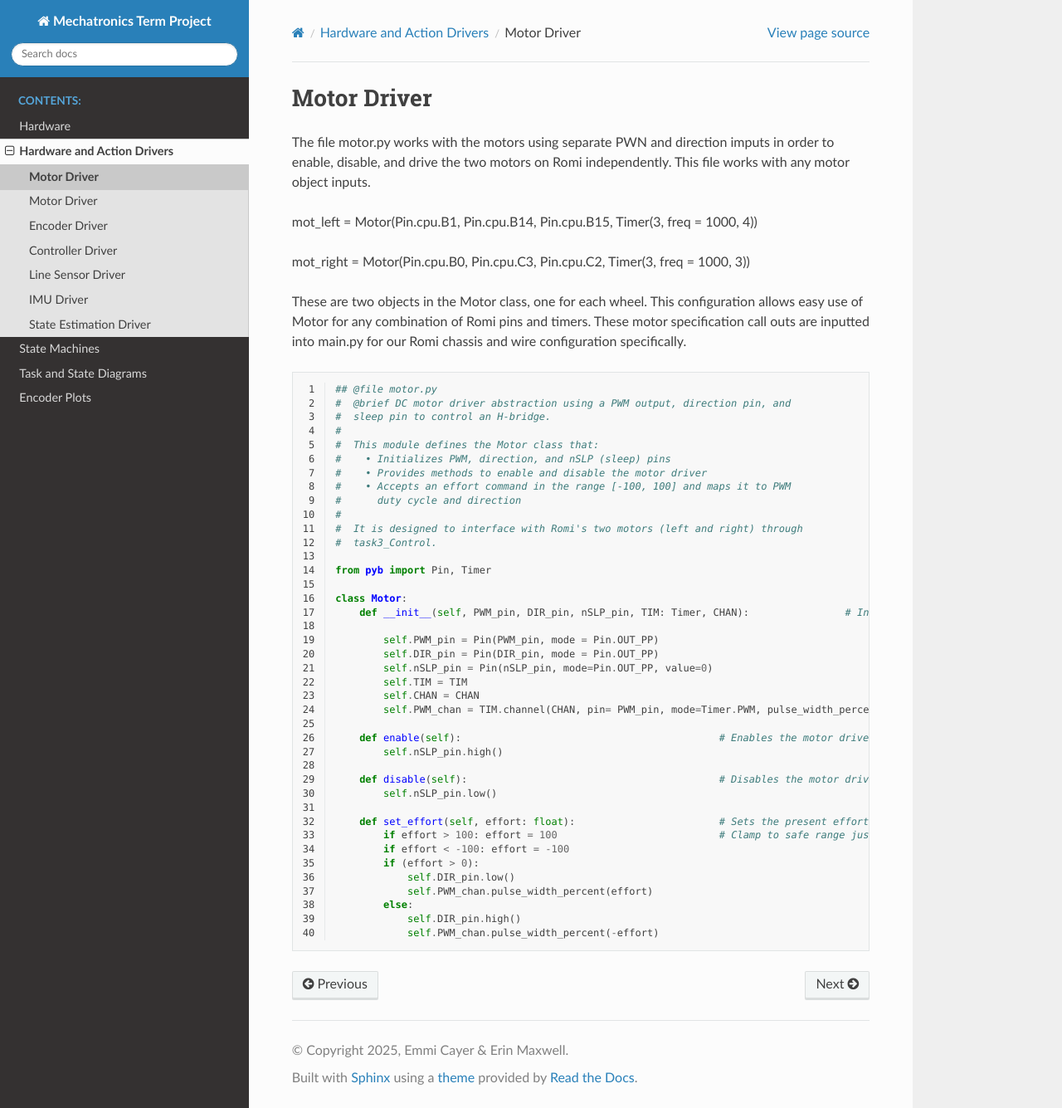
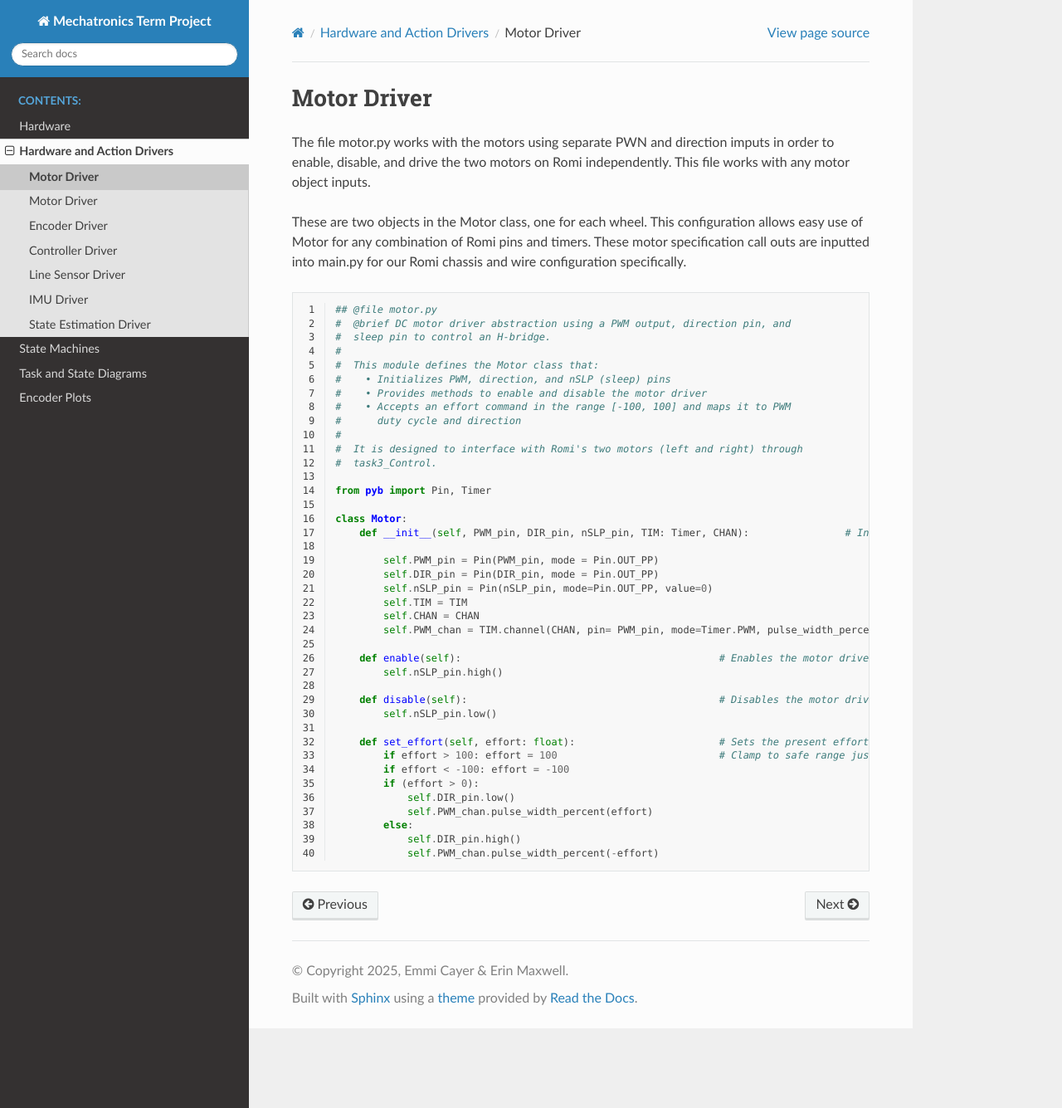
Before and after one commit to emmicayer/Mechatronics-Repository, a Sphinx documentation site: the page built from docs/motor.rst, in a window 1280 px wide and 1335 px high. Shown: the whole window at 83% size. Built offline with Sphinx 7.4.7 and the Read the Docs theme 3.1.0, drawn with Linux system fonts in a browser that asks for light colours; pages that are not in the unit, such as notebooks, are missing from menus.

Commit message:
Update motor.rst

```diff
--- a/docs/motor.rst
+++ b/docs/motor.rst
@@ -2,10 +2,6 @@ Motor Driver
 =====
 
 The file motor.py works with the motors using separate PWN and direction imputs in order to enable, disable, and drive the two motors on Romi independently. This file works with any motor object inputs.
-
-mot_left = Motor(Pin.cpu.B1, Pin.cpu.B14, Pin.cpu.B15, Timer(3, freq = 1000, 4))
-
-mot_right = Motor(Pin.cpu.B0, Pin.cpu.C3, Pin.cpu.C2, Timer(3, freq = 1000, 3))
 
 These are two objects in the Motor class, one for each wheel. This configuration allows easy use of Motor for any combination of Romi pins and timers. These motor specification call outs are inputted into main.py for our Romi chassis and wire configuration specifically.
 
```
